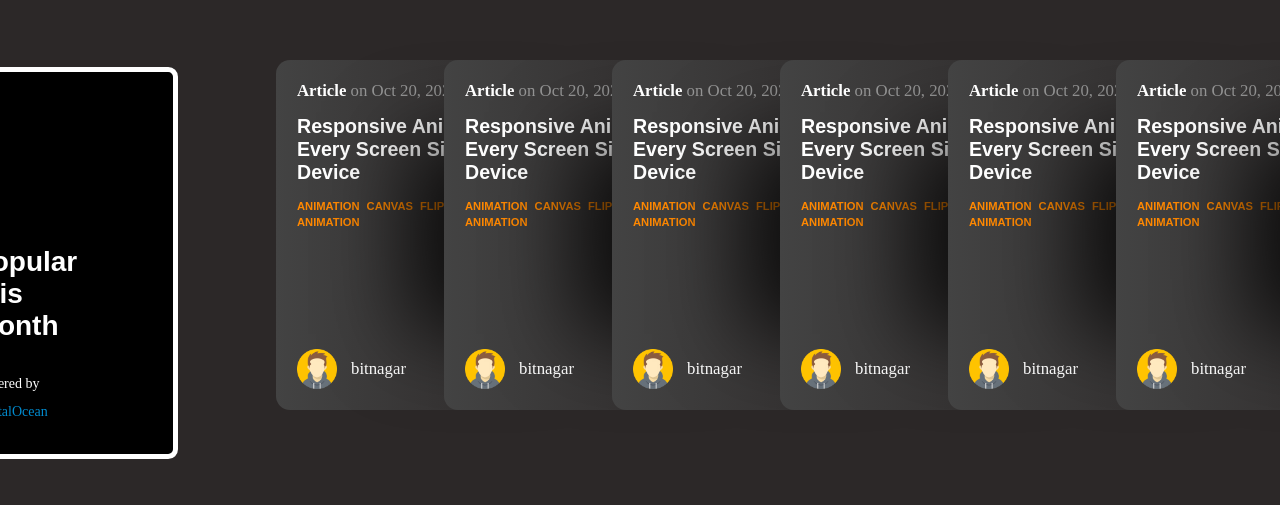
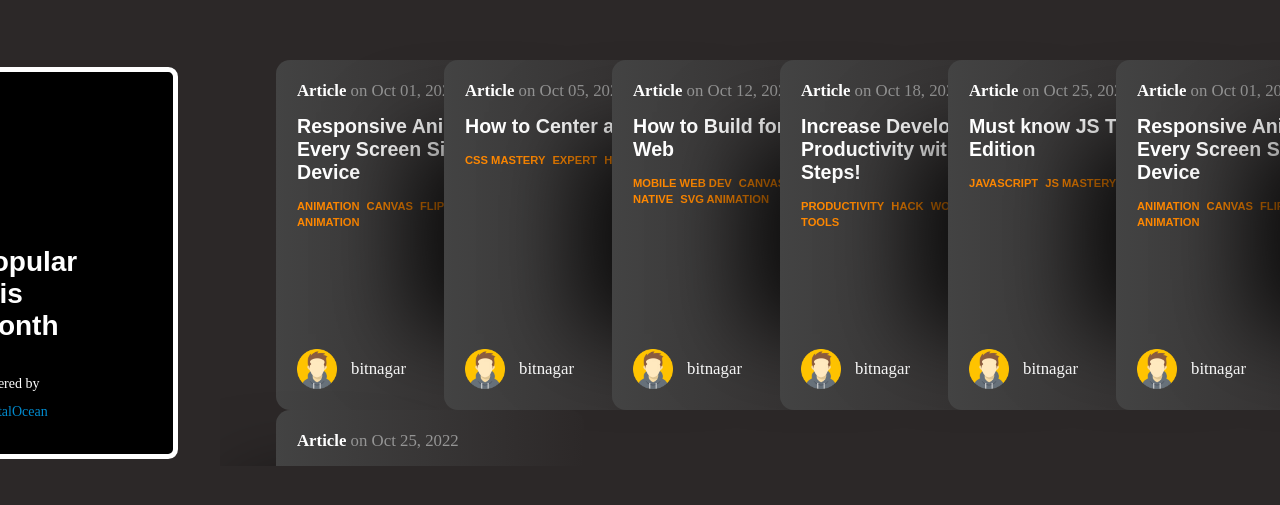
Before and after one commit to Bitnagar/csstrickscardsanimation, a React (Create React App) app: page / in a window 1280 px wide. Shown: the part 137-642 px from the top of the page. Built offline with nearby package versions, Linux system fonts and the light colour scheme; a web font is replaced by a local one.

Commit message:
card data modification

```diff
--- a/src/components/SectionRight.js
+++ b/src/components/SectionRight.js
@@ -4,65 +4,84 @@ import Card from './Card';
 export default function SectionRight() {
   const data = [
     {
-      date: 'Oct 20, 2022',
+      date: 'Oct 01, 2022',
       heading: 'Responsive Animations for Every Screen Size and Device',
       tags: ['animation', 'canvas', 'flip', 'gsap', 'svg animation'],
       picture: './pngegg.png',
       name: 'bitnagar',
     },
     {
-      date: 'Oct 20, 2022',
+      date: 'Oct 05, 2022',
+      heading: 'How to Center a Div 101',
+      tags: ['css mastery', 'expert', 'html', 'no js'],
+      picture: './pngegg.png',
+      name: 'bitnagar',
+    },
+    {
+      date: 'Oct 12, 2022',
+      heading: 'How to Build for the Mobile Web',
+      tags: [
+        'mobile web dev',
+        'canvas',
+        'flip',
+        'react native',
+        'svg animation',
+      ],
+      picture: './pngegg.png',
+      name: 'bitnagar',
+    },
+    {
+      date: 'Oct 18, 2022',
+      heading: 'Increase Developer Productivity with these Steps!',
+      tags: ['productivity', 'hack', 'work', 'code', 'developer tools'],
+      picture: './pngegg.png',
+      name: 'bitnagar',
+    },
+    {
+      date: 'Oct 25, 2022',
+      heading: 'Must know JS Tricks 2022 Edition',
+      tags: ['JavaScript', 'JS Mastery', 'animation', 'DOM'],
+      picture: './pngegg.png',
+      name: 'bitnagar',
+    },
+    {
+      date: 'Oct 01, 2022',
       heading: 'Responsive Animations for Every Screen Size and Device',
       tags: ['animation', 'canvas', 'flip', 'gsap', 'svg animation'],
       picture: './pngegg.png',
       name: 'bitnagar',
     },
     {
-      date: 'Oct 20, 2022',
-      heading: 'Responsive Animations for Every Screen Size and Device',
-      tags: ['animation', 'canvas', 'flip', 'gsap', 'svg animation'],
+      date: 'Oct 05, 2022',
+      heading: 'How to Center a Div 101',
+      tags: ['css mastery', 'expert', 'html', 'no js'],
       picture: './pngegg.png',
       name: 'bitnagar',
     },
     {
-      date: 'Oct 20, 2022',
-      heading: 'Responsive Animations for Every Screen Size and Device',
-      tags: ['animation', 'canvas', 'flip', 'gsap', 'svg animation'],
+      date: 'Oct 12, 2022',
+      heading: 'How to Build for the Mobile Web',
+      tags: [
+        'mobile web dev',
+        'canvas',
+        'flip',
+        'react native',
+        'svg animation',
+      ],
       picture: './pngegg.png',
       name: 'bitnagar',
     },
     {
-      date: 'Oct 20, 2022',
-      heading: 'Responsive Animations for Every Screen Size and Device',
-      tags: ['animation', 'canvas', 'flip', 'gsap', 'svg animation'],
+      date: 'Oct 18, 2022',
+      heading: 'Increase Developer Productivity with these Steps!',
+      tags: ['productivity', 'hack', 'work', 'code', 'developer tools'],
       picture: './pngegg.png',
       name: 'bitnagar',
     },
     {
-      date: 'Oct 20, 2022',
-      heading: 'Responsive Animations for Every Screen Size and Device',
-      tags: ['animation', 'canvas', 'flip', 'gsap', 'svg animation'],
-      picture: './pngegg.png',
-      name: 'bitnagar',
-    },
-    {
-      date: 'Oct 20, 2022',
-      heading: 'Responsive Animations for Every Screen Size and Device',
-      tags: ['animation', 'canvas', 'flip', 'gsap', 'svg animation'],
-      picture: './pngegg.png',
-      name: 'bitnagar',
-    },
-    {
-      date: 'Oct 20, 2022',
-      heading: 'Responsive Animations for Every Screen Size and Device',
-      tags: ['animation', 'canvas', 'flip', 'gsap', 'svg animation'],
-      picture: './pngegg.png',
-      name: 'bitnagar',
-    },
-    {
-      date: 'Oct 20, 2022',
-      heading: 'Responsive Animations for Every Screen Size and Device',
-      tags: ['animation', 'canvas', 'flip', 'gsap', 'svg animation'],
+      date: 'Oct 25, 2022',
+      heading: 'Must know JS Tricks 2022 Edition',
+      tags: ['JavaScript', 'JS Mastery', 'animation', 'DOM'],
       picture: './pngegg.png',
       name: 'bitnagar',
     },
```
